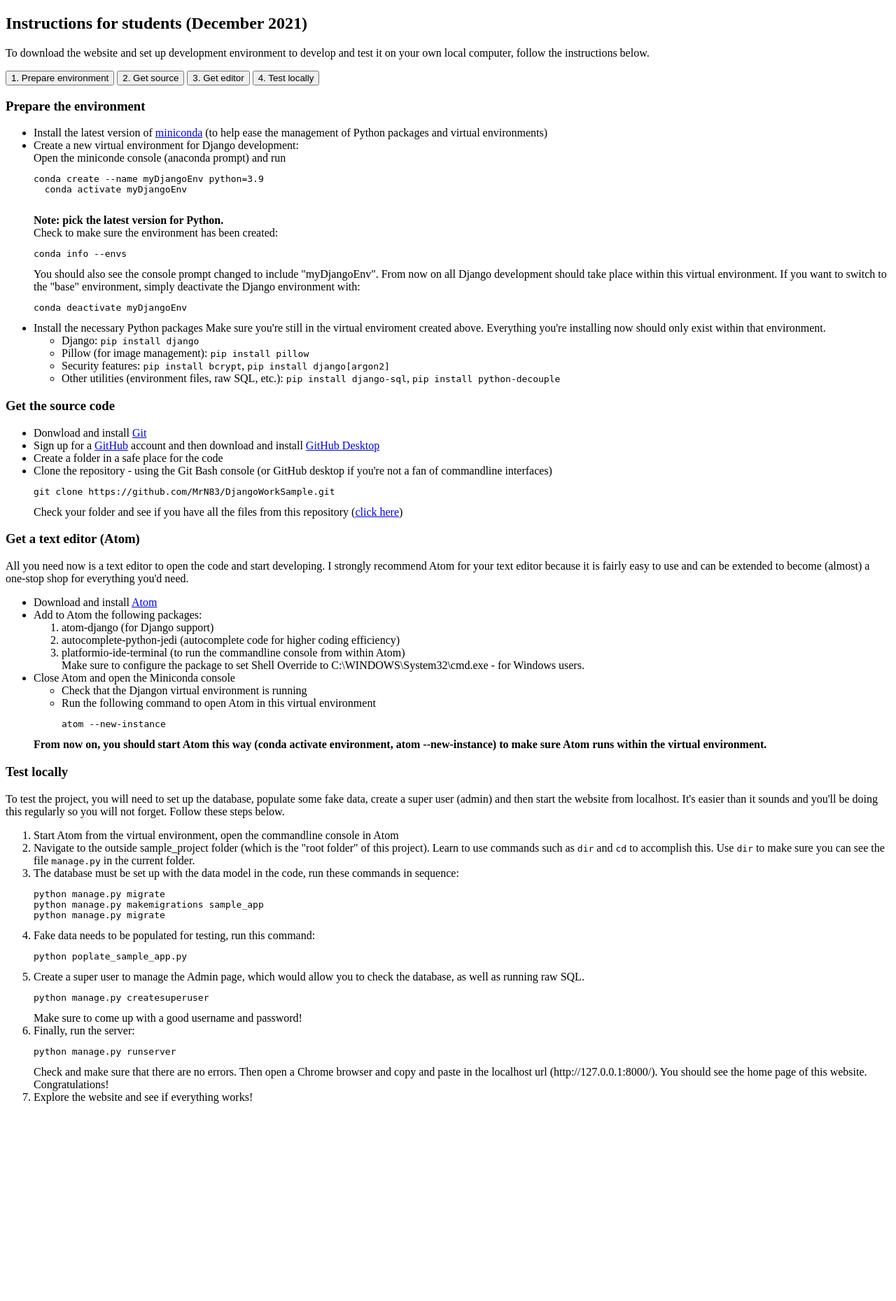
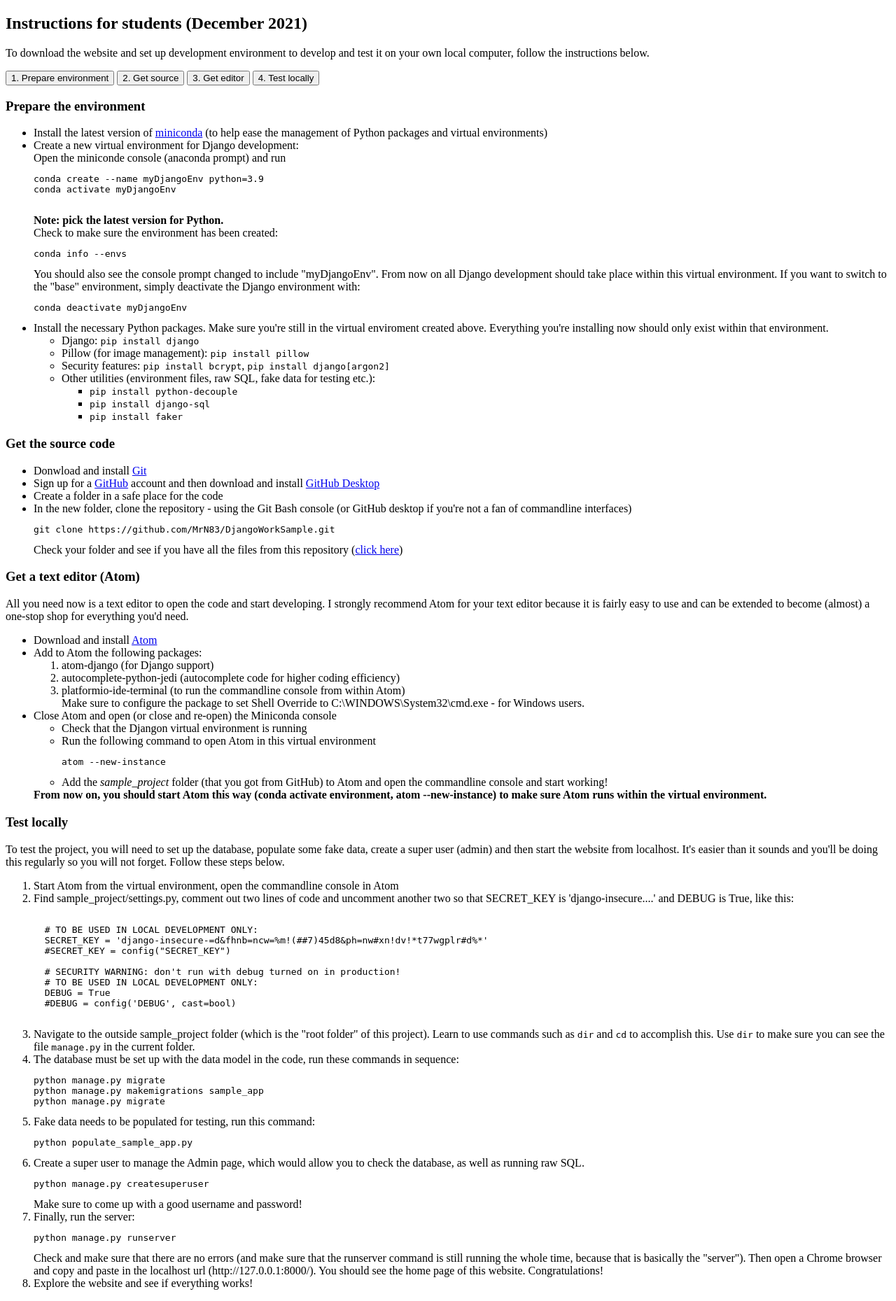
Before and after one commit to MrN83/DjangoWorkSample, a Django app: template sample_project/templates/sample_app/instructions.html in a window 1280 px wide. Shown: the whole page at 70% size. Before the commit the page ends 1577 px from the top, so only its background shows below. Run offline with Django 4.2, Linux system fonts and the light colour scheme; the template is opened without the code that fills it, so the values that code supplies are empty.

Commit message:
Clean up code for students
Read through the instructions and managed to rebuild the dev environment on a different computer. Made the fixes and update the instructions.

```diff
--- a/sample_project/populate_sample_app.py
+++ b/sample_project/populate_sample_app.py
@@ -7,7 +7,7 @@ django.setup()
 
 ##FAKE POP SCRIPT
 import random
-from sample_app.models import AccessRecord, Topic, Webpage, User
+from sample_app.models import AccessRecord, Topic, Webpage, WebUser
 from faker import Faker
 
 fakegen = Faker()
@@ -44,7 +44,7 @@ def populate_users(N=5):
         fake_dob = fakegen.date()
         fake_notes = fakegen.paragraph()
 
-        user = User.objects.get_or_create(first_name=fake_fname,
+        user = WebUser.objects.get_or_create(first_name=fake_fname,
                                             last_name=fake_lname,
                                             email=fake_email,
                                             DoB=fake_dob,
--- a/sample_project/sample_app/urls.py
+++ b/sample_project/sample_app/urls.py
@@ -1,4 +1,3 @@
-from django.conf.urls import url
 from sample_app import views
 from django.urls import path
 
--- a/sample_project/sample_project/settings.py
+++ b/sample_project/sample_project/settings.py
@@ -24,11 +24,14 @@ MEDIA_DIR =  os.path.join(BASE_DIR, "media")
 # See https://docs.djangoproject.com/en/3.2/howto/deployment/checklist/
 
 # SECURITY WARNING: keep the secret key used in production secret!
-# NOT USED, EXAMPLE ONLY:
+
+# TO BE USED IN LOCAL DEVELOPMENT ONLY:
 #SECRET_KEY = 'django-insecure-=d&fhnb=ncw=%m!(##7)45d8&ph=nw#xn!dv!*t77wgplr#d%*'
 SECRET_KEY = config("SECRET_KEY")
 
 # SECURITY WARNING: don't run with debug turned on in production!
+# TO BE USED IN LOCAL DEVELOPMENT ONLY:
+#DEBUG = True
 DEBUG = config('DEBUG', cast=bool)
 
 ALLOWED_HOSTS = ['127.0.0.1','mrn83.pythonanywhere.com']
--- a/sample_project/templates/sample_app/instructions.html
+++ b/sample_project/templates/sample_app/instructions.html
@@ -16,8 +16,7 @@
           (to help ease the management of Python packages and virtual environments)</li>
           <li>Create a new virtual environment for Django development:<br>
             Open the miniconde console (anaconda prompt) and run
-            <pre><code>conda create --name myDjangoEnv python=3.9
-  conda activate myDjangoEnv
+            <pre><code>conda create --name myDjangoEnv python=3.9<br>conda activate myDjangoEnv
   </code></pre>
   <strong>Note: pick the latest version for Python.</strong><br>
           Check to make sure the environment has been created:
@@ -27,7 +26,7 @@
           If you want to switch to the "base" environment, simply deactivate the Django environment with:
           <pre><code>conda deactivate myDjangoEnv</code></pre>
           </li>
-          <li>Install the necessary Python packages
+          <li>Install the necessary Python packages.
             Make sure you're still in the virtual enviroment created above. Everything you're installing now
             should only exist within that environment.
             <ul>
@@ -36,9 +35,13 @@
               <li>Security features:
                 <code>pip install bcrypt</code>,
               <code>pip install django[argon2]</code></li>
-              <li>Other utilities (environment files, raw SQL, etc.):
-                <code>pip install django-sql</code>,
-              <code>pip install python-decouple</code></li>
+              <li>Other utilities (environment files, raw SQL, fake data for testing etc.):
+                <ul>
+                  <li><code>pip install python-decouple</code></li>
+                  <li><code>pip install django-sql</code></li>
+                  <li><code>pip install faker</code></li>
+                </ul>
+              </li>
             </ul>
           </li>
       </ul>
@@ -50,7 +53,7 @@
         <li>Donwload and install <a href="https://git-scm.com/#">Git</a></li>
         <li>Sign up for a <a href="https://github.com/#">GitHub</a> account and then download and install <a href="https://desktop.github.com/#">GitHub Desktop</a></li>
         <li>Create a folder in a safe place for the code</li>
-        <li>Clone the repository - using the Git Bash console (or GitHub desktop if you're not a fan of commandline interfaces)
+        <li>In the new folder, clone the repository - using the Git Bash console (or GitHub desktop if you're not a fan of commandline interfaces)
           <pre><code>git clone https://github.com/MrN83/DjangoWorkSample.git</code></pre>
           Check your folder and see if you have all the files from this repository (<a href="https://github.com/MrN83/DjangoWorkSample.git">click here</a>)
         </li>
@@ -73,12 +76,14 @@
           </li>
         </ol>
       </li>
-      <li>Close Atom and open the Miniconda console
+      <li>Close Atom and open (or close and re-open) the Miniconda console
         <ul>
           <li>Check that the Djangon virtual environment is running</li>
           <li>Run the following command to open Atom in this virtual environment
           <pre><code>atom --new-instance</code></pre>
           </li>
+          <li>Add the <em>sample_project</em> folder (that you got from GitHub) to Atom and open the commandline console and
+          start working!</li>
         </ul>
         <strong>From now on, you should start Atom this way (conda activate environment, atom --new-instance) to make sure
         Atom runs within the virtual environment.</strong>
@@ -93,6 +98,20 @@
     not forget. Follow these steps below.</p>
     <ol>
       <li>Start Atom from the virtual environment, open the commandline console in Atom</li>
+      <li>Find sample_project/settings.py, comment out two lines of code and uncomment another two
+        so that SECRET_KEY is 'django-insecure....' and DEBUG is True, like this:
+<pre><code>
+  # TO BE USED IN LOCAL DEVELOPMENT ONLY:
+  SECRET_KEY = 'django-insecure-=d&fhnb=ncw=%m!(##7)45d8&ph=nw#xn!dv!*t77wgplr#d%*'
+  #SECRET_KEY = config("SECRET_KEY")
+
+  # SECURITY WARNING: don't run with debug turned on in production!
+  # TO BE USED IN LOCAL DEVELOPMENT ONLY:
+  DEBUG = True
+  #DEBUG = config('DEBUG', cast=bool)
+</code> </pre>
+
+      </li>
       <li>Navigate to the outside sample_project folder (which is the "root folder" of this project). Learn to use commands such as
       <code>dir</code> and <code>cd</code> to accomplish this. Use <code>dir</code> to make sure you can see the file
         <code>manage.py</code> in the current folder.</li>
@@ -100,7 +119,7 @@
         <pre><code>python manage.py migrate<br>python manage.py makemigrations sample_app<br>python manage.py migrate</code></pre>
       </li>
       <li>Fake data needs to be populated for testing, run this command:
-        <pre><code>python poplate_sample_app.py</code></pre>
+        <pre><code>python populate_sample_app.py</code></pre>
       </li>
       <li>Create a super user to manage the Admin page, which would allow you to check the database, as well as running raw SQL.
         <pre><code>python manage.py createsuperuser</code></pre>
@@ -108,7 +127,8 @@
       </li>
       <li>Finally, run the server:
         <pre><code>python manage.py runserver</code></pre>
-        Check and make sure that there are no errors. Then open a Chrome browser
+        Check and make sure that there are no errors (and make sure that the runserver
+        command is still running the whole time, because that is basically the "server"). Then open a Chrome browser
         and copy and paste in the localhost url (http://127.0.0.1:8000/). You should
         see the home page of this website. Congratulations!
       </li>
```
Also changed, not shown: 1 other file.
